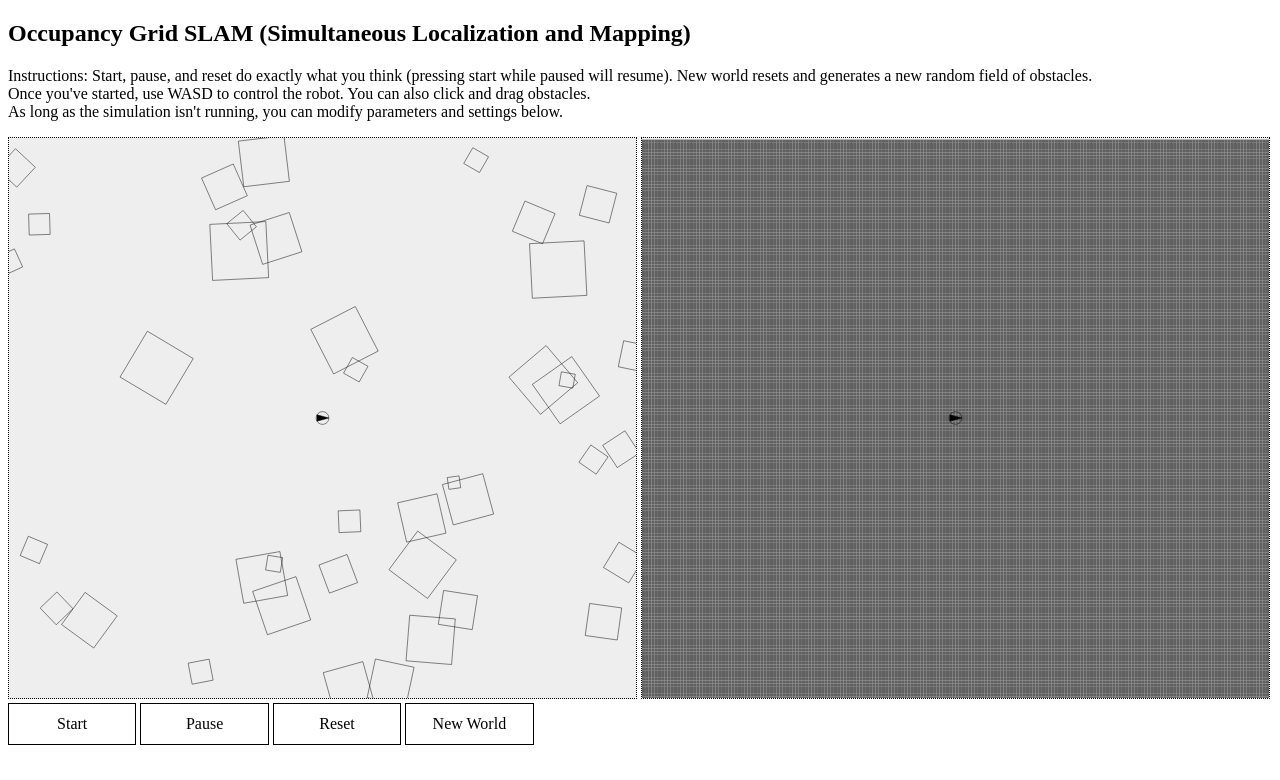
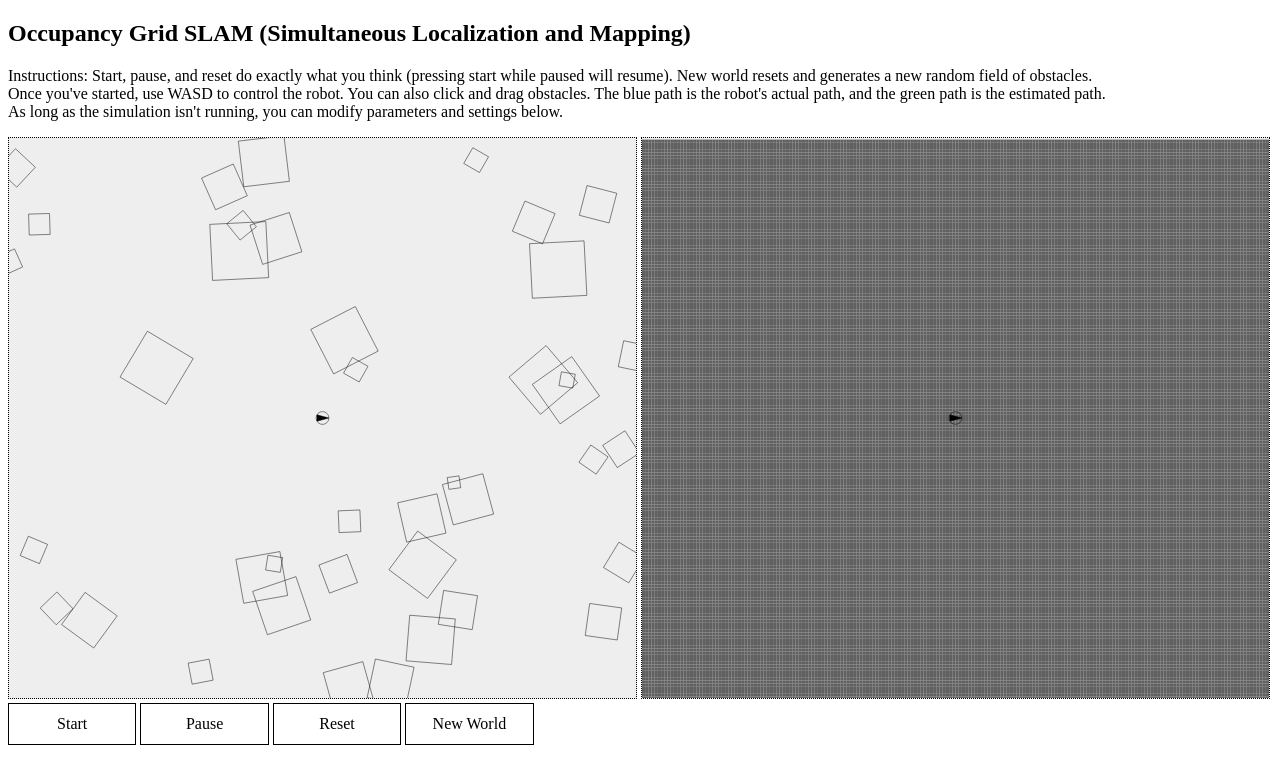
Before and after one commit to cohnt/Occupancy-Grid-SLAM-JS, a plain HTML site: page index.html in a window 1280 px wide. Shown: the top 780 px of the page. Drawn offline with Linux system fonts and the light colour scheme.

Commit message:
Update the instructions.

```diff
--- a/index.html
+++ b/index.html
@@ -24,7 +24,7 @@
 <p>
 	Instructions: Start, pause, and reset do exactly what you think (pressing start while paused will resume). New world resets and generates a new random field of obstacles.
 	<br>
-	Once you've started, use WASD to control the robot. You can also click and drag obstacles.
+	Once you've started, use WASD to control the robot. You can also click and drag obstacles. The blue path is the robot's actual path, and the green path is the estimated path.
 	<br>
 	As long as the simulation isn't running, you can modify parameters and settings below.
 </p>
```
